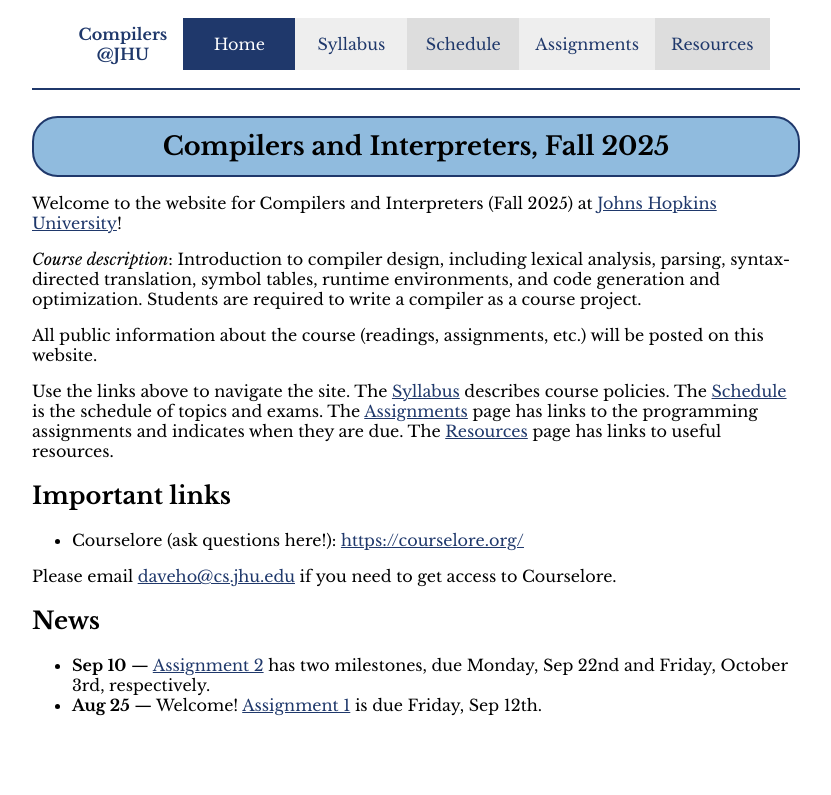
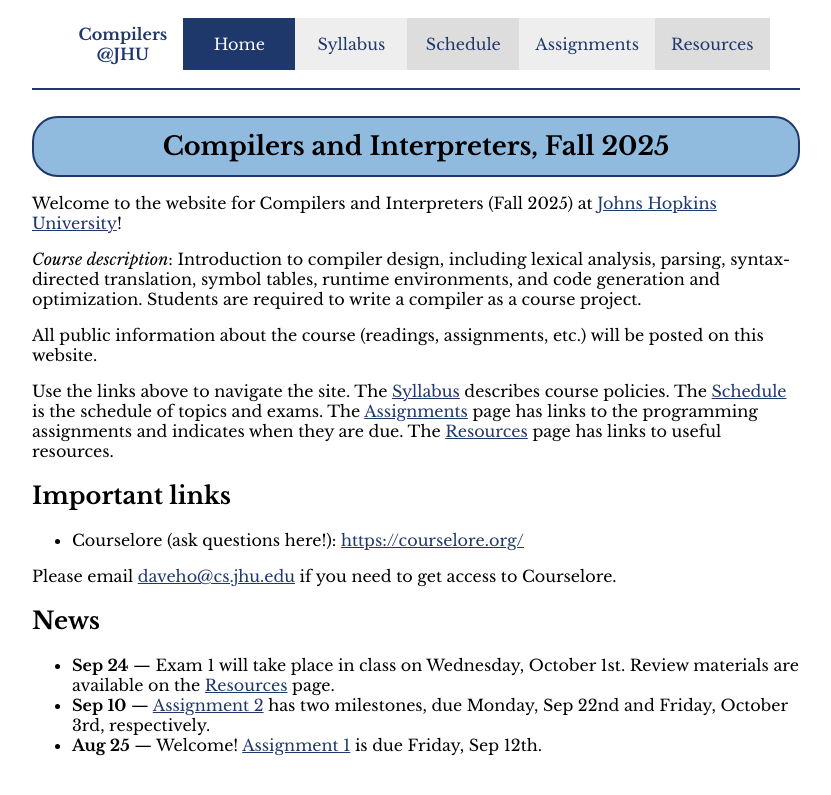
Before and after one commit to jhucompilers/fall2025, a Jekyll site: the page built from index.md, in a window 1280 px wide. Shown: the top 795 px of the page, without its empty margins (224-1055 px from the left). Built offline with Jekyll 4.4.1, drawn with Linux system fonts in a browser that asks for light colours.

Commit message:
mention exam 1

```diff
--- a/index.md
+++ b/index.md
@@ -29,6 +29,8 @@ Please email <daveho@cs.jhu.edu> if you need to get access to Courselore.
 
 ## News
 
+* **Sep 24** — Exam 1 will take place in class on Wednesday, October 1st.
+  Review materials are available on the [Resources](resources.html) page.
 * **Sep 10** — [Assignment 2](assign/assign02.html) has two milestones,
   due Monday, Sep 22nd and Friday, October 3rd, respectively.
 * **Aug 25** — Welcome! [Assignment 1](assign/assign01.html) is due
```
